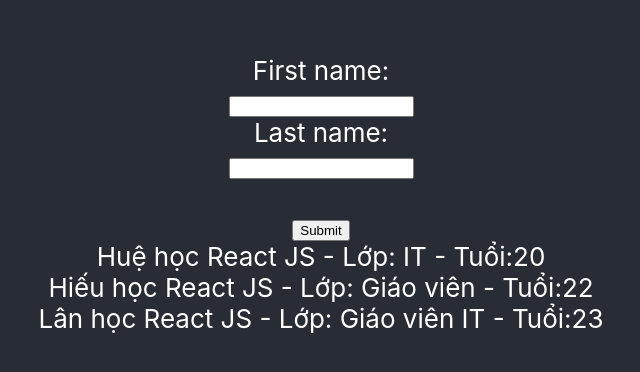
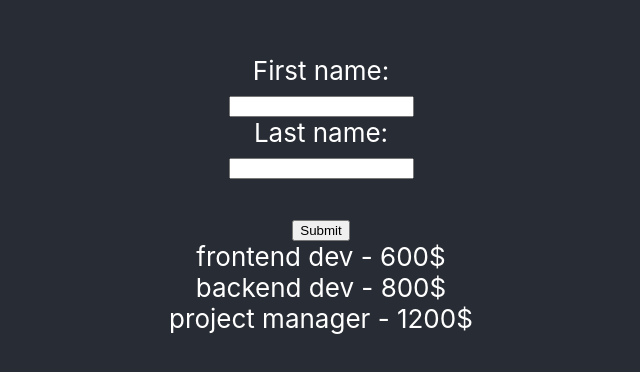
Before and after one commit to NguyenKieuVuong/react-basic-hoidanit, a React (Create React App) app: page / in a window 1280 px wide. Shown: the part 206-578 px from the top of the page, without its empty margins (319-959 px from the left). Built offline with nearby package versions, Linux system fonts and the light colour scheme.

Commit message:
render nhieu data

```diff
--- a/src/views/example/ChildComponent.js
+++ b/src/views/example/ChildComponent.js
@@ -8,13 +8,19 @@
 
   render() {
     // let name = this.props.name;
-    let { name, classroom, age } = this.props;
+    let { name, classroom, age, arrayDev } = this.props;
     // biến đặt phải trùng với name props khai báo
     return (
       <>
         <div>
-          {this.props.name} học React JS - Lớp: {classroom} - Tuổi:
-          {age}
+          {arrayDev.map((item, index) => {
+            console.log(">>> item: ", item, ">>> index: ", index);
+            return (
+              <div key={item.id}>
+                {item.jobs} - {item.salary}$
+              </div>
+            );
+          })}
         </div>
       </>
     );
--- a/src/views/example/TestComponent.js
+++ b/src/views/example/TestComponent.js
@@ -4,6 +4,23 @@
   state = {
     firstName: "",
     lastName: "",
+    arrayDev: [
+      {
+        id: 1,
+        jobs: "frontend dev",
+        salary: "600",
+      },
+      {
+        id: 2,
+        jobs: "backend dev",
+        salary: "800",
+      },
+      {
+        id: 3,
+        jobs: "project manager",
+        salary: "1200",
+      },
+    ],
   };
   handleChangeFirstName = (event) => {
     this.setState({
@@ -43,9 +60,12 @@
             Submit
           </button>
         </div>
-        <ChildComponent name={"Huệ"} classroom={"IT"} age={"20"} />
-        <ChildComponent name={"Hiếu"} classroom={"Giáo viên"} age={"22"} />
-        <ChildComponent name={"Lân"} classroom={"Giáo viên IT"} age={"23"} />
+        <ChildComponent
+          name={"Huệ"}
+          classroom={"IT"}
+          age={"20"}
+          arrayDev={this.state.arrayDev}
+        />
       </>
     );
   }
```
